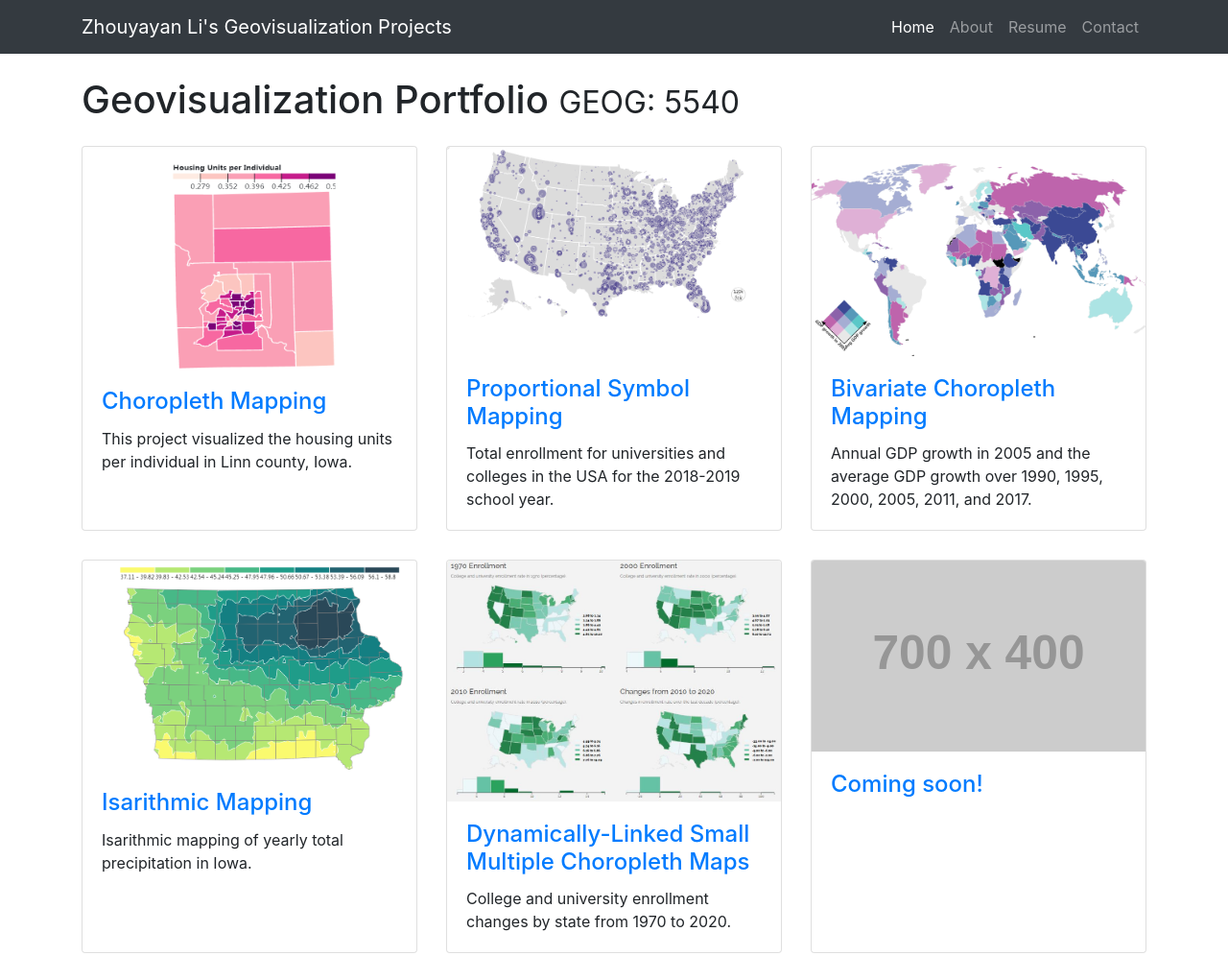
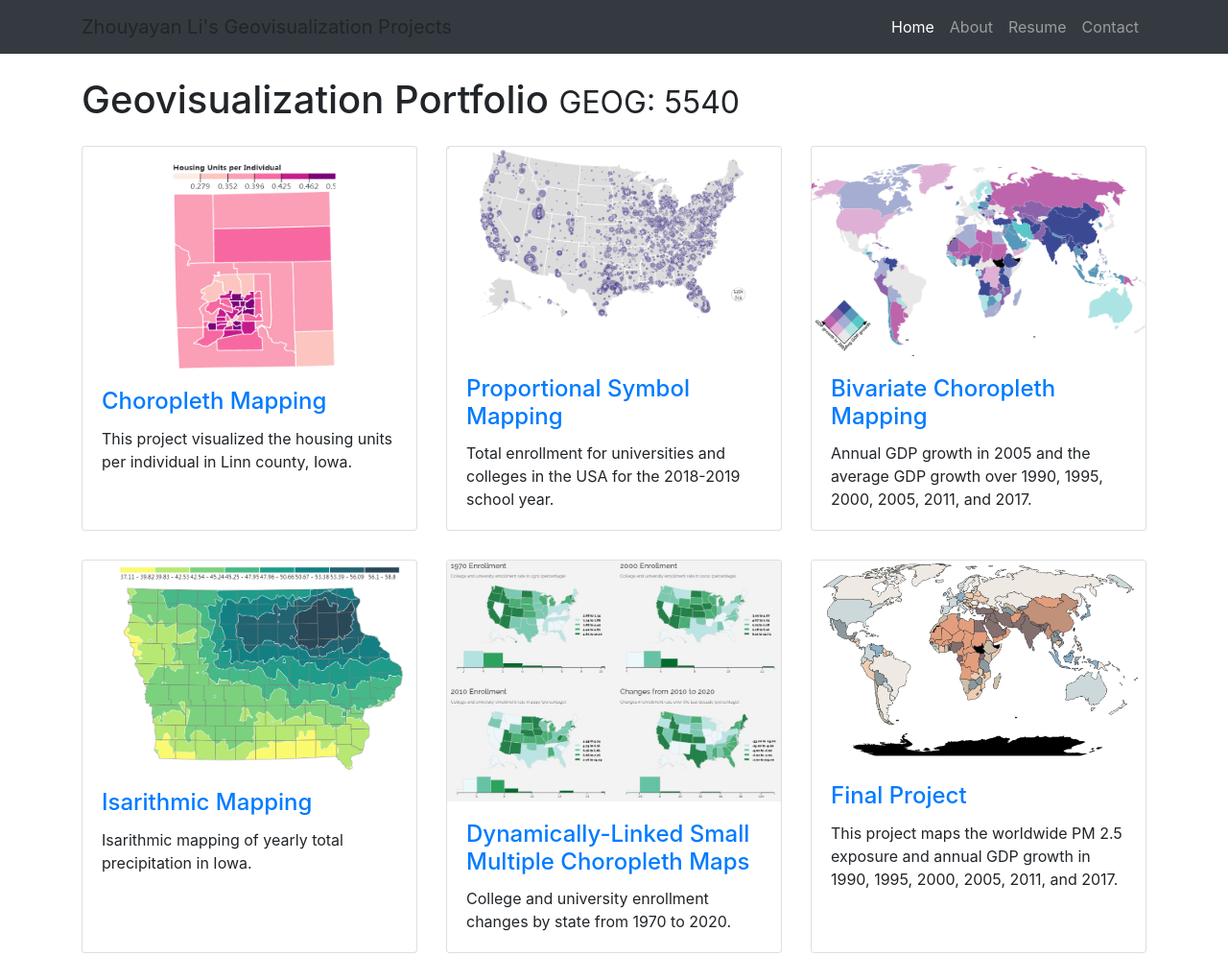
Before and after one commit to geog3540/zli284, a website: page index.html in a window 1280 px wide. Shown: the top 996 px of the page at 96% size. Drawn offline with Linux system fonts and the light colour scheme; placeholder pictures from the web are drawn by us.

Commit message:
web updated

```diff
--- a/index.html
+++ b/index.html
@@ -23,7 +23,7 @@
     <!-- Navigation -->
     <nav class="navbar navbar-expand-lg navbar-dark bg-dark fixed-top">
       <div class="container">
-        <a class="navbar-brand" href="#">Zhouyayan Li's Geovisualization Projects</a>
+        <a class="navbar-brand">Zhouyayan Li's Geovisualization Projects</a>
         <button class="navbar-toggler" type="button" data-toggle="collapse" data-target="#navbarResponsive" aria-controls="navbarResponsive" aria-expanded="false" aria-label="Toggle navigation">
           <span class="navbar-toggler-icon"></span>
         </button>
@@ -114,12 +114,12 @@
         </div>
         <div class="col-lg-4 col-sm-6 portfolio-item">
           <div class="card h-100">
-            <a href="#"><img class="card-img-top" src="http://placehold.it/700x400" alt=""></a>
+            <a href="https://geog3540.github.io/zli284/finalPro/"><img class="card-img-top" src="image/final.png" alt=""></a>
             <div class="card-body">
               <h4 class="card-title">
-                <a href="#">Coming soon!</a>
+                <a href="https://geog3540.github.io/zli284/finalPro/">Final Project</a>
               </h4>
-              <p class="card-text"></p>
+              <p class="card-text">This project maps the worldwide PM 2.5 exposure and annual GDP growth in 1990, 1995, 2000, 2005, 2011, and 2017.</p>
             </div>
           </div>
         </div>
```
Also changed, not shown: image/final.PNG (added).
